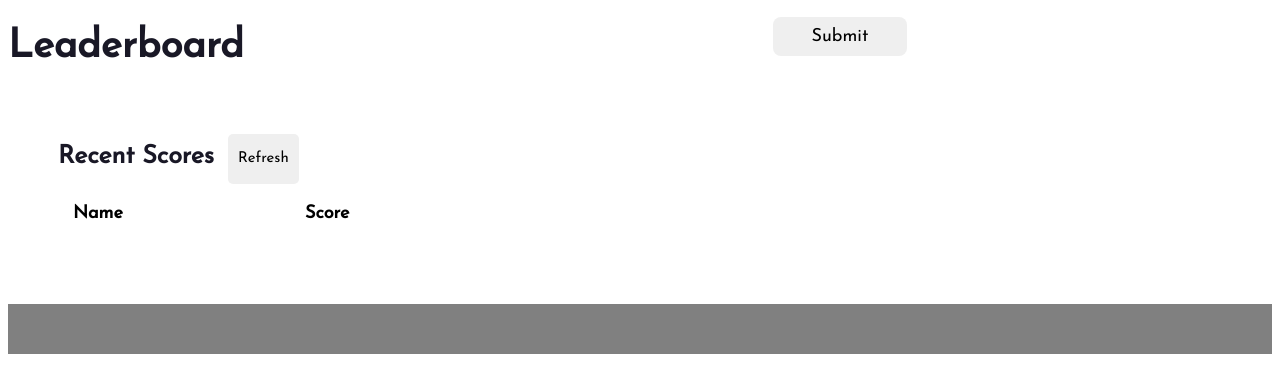
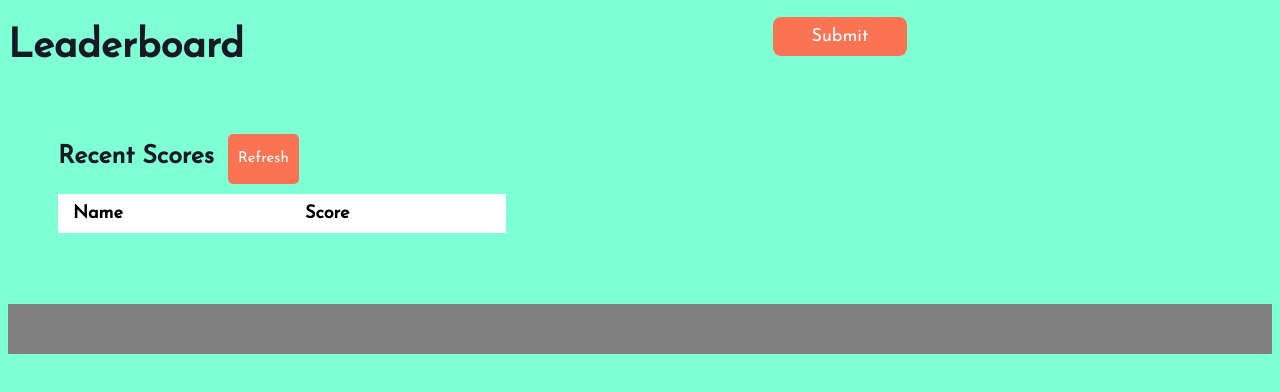
Before and after one commit to 29td/Leaderboard, a website built with webpack: page src/index.html in a window 1280 px wide. Built offline with nearby package versions, Linux system fonts and the light colour scheme; no server answers; some icons are missing.

Commit message:
add styling

```diff
--- a/src/style.css
+++ b/src/style.css
@@ -1,5 +1,9 @@
 * {
   font-family: "Josefin Sans", sans-serif;
+}
+
+body {
+  background-color: aquamarine;
 }
 
 h1 {
@@ -26,10 +30,8 @@ h1 {
   border: 0;
   border-radius: 5px;
   cursor: pointer;
-
-  /* color: #fff; */
-
-  /* background: #fa7453; */
+  color: #fff;
+  background: #fa7453;
   font-size: 15px;
 }
 
@@ -51,7 +53,6 @@ td {
 }
 
 th {
-  /* background-color: #191826; */
   color: #000;
 }
 
@@ -110,9 +111,8 @@ th {
   width: 35%;
   font-size: 18px;
   margin-left: 220px;
-
-  /* color: #fff;
-    background: #fa7453; */
+  color: #fff;
+  background: #fa7453;
   padding: 10px;
   border: 0;
   border-radius: 8px;
```
